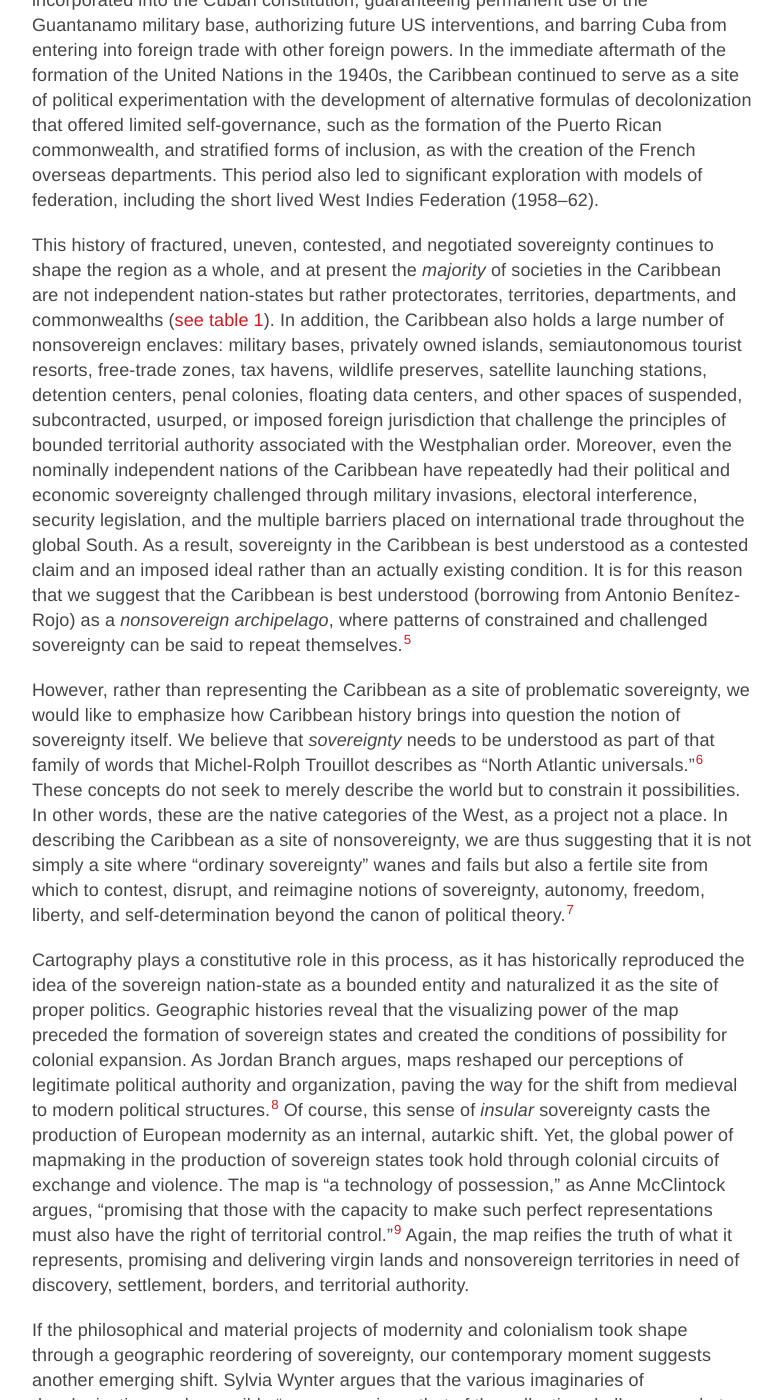
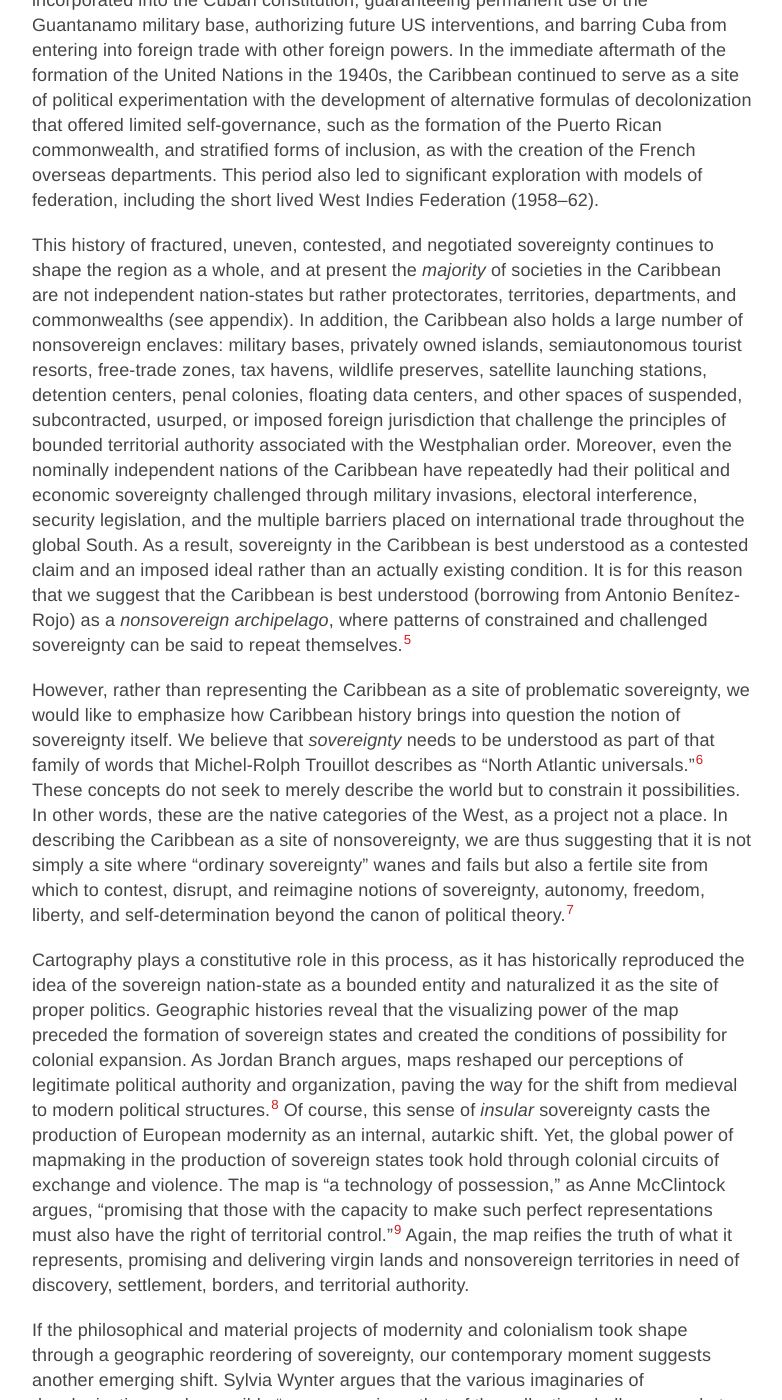
Before and after one commit to archipelagosjournal/archipelagos, a Jekyll site: the page built from _issue01/bonilla-visualizing.md, in a window 1280 px wide and 1400 px high, scrolled down 2656 px. Shown: the whole window, without its empty margins (248-1030 px from the left). Built offline with Jekyll 4.4.1, drawn with Linux system fonts in a browser that asks for light colours; some of the changed text lies outside the part shown.

Commit message:
cut and pasted final copyedited version to site

```diff
--- a/_issue01/bonilla-visualizing.md
+++ b/_issue01/bonilla-visualizing.md
@@ -106,7 +106,8 @@
 This history of fractured, uneven, contested, and negotiated sovereignty
 continues to shape the region as a whole, and at present the *majority*
 of societies in the Caribbean are not independent nation-states but
-rather protectorates, territories, departments, and commonwealths ([see table 1]({{ site.baseurl }}/assets/issue01/caribbean-sovereignty.pdf)). In addition, the Caribbean also holds a large number of
+rather protectorates, territories, departments, and commonwealths (see
+appendix). In addition, the Caribbean also holds a large number of
 nonsovereign enclaves: military bases, privately owned islands,
 semiautonomous tourist resorts, free-trade zones, tax havens, wildlife
 preserves, satellite launching stations, detention centers, penal
@@ -164,7 +165,7 @@
 argues that the various imaginaries of decolonization made possible “a
 new opening—that of the collective challenge made to . . . symbolic
 representational systems,” and hence, the possibility of a “new world
-view.”[^10] The crucial question then becomes: What spatiotemporal
+view.”[^10] The crucial question then becomes, What spatiotemporal
 models can grasp and even utilize such an opening? The problem, Wynter
 suggests, is that much contemporary political and geopolitical theory
 “mistakes the map for the territory,” by working within the ideological
@@ -229,10 +230,10 @@
 specificity of Caribbean political history. Our goal, then, is not
 simply to update previous textual or analogue modes of engagement but to
 trace and enact their transformation through digital subjectivities and
-new cartographic technologies. We thus ask, *What could visual
+new cartographic technologies. We thus ask, What could visual
 representations of the Caribbean become if no longer anchored by
 political sovereignty as a regulatory ideal of postcolonial independence
-or economic development?* Faced with de Gaulle’s dismissal of Caribbean
+or economic development? Faced with de Gaulle’s dismissal of Caribbean
 specks of dust as inferior to the point of irrelevance, Glissant
 demanded a “prophetic vision of the past” beyond “schematic chronology”
 or “nostalgic lament.”[^17] The Caribbean novelist had to reach into the
```
Also changed, not shown: other parts of _issue01/bonilla-visualizing.md (+21 -21 lines).
